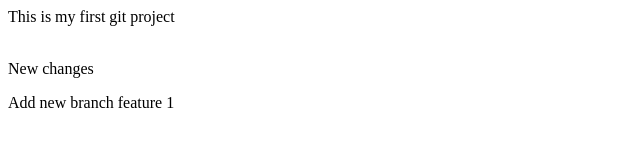
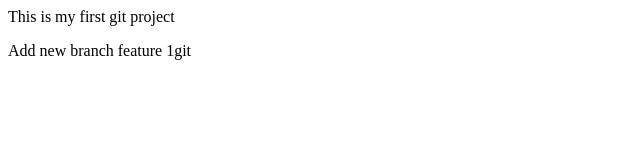
Before and after one commit to Zahid0247/localrepo, a plain HTML site: page index.html in a window 1280 px wide. Shown: the whole page, without its empty margins (0-640 px from the left). Drawn offline with Linux system fonts and the light colour scheme.

Commit message:
add new feature

```diff
--- a/index.html
+++ b/index.html
@@ -1,4 +1,3 @@
 <p>This is my first git project</p>
-<br>
-New changes </br>
-<p>Add new branch feature 1</p>
+
+<p>Add new branch feature 1git </p>
```
